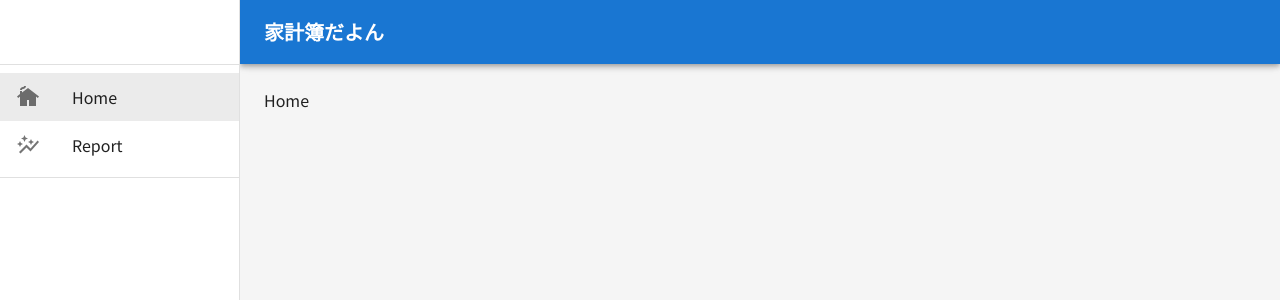
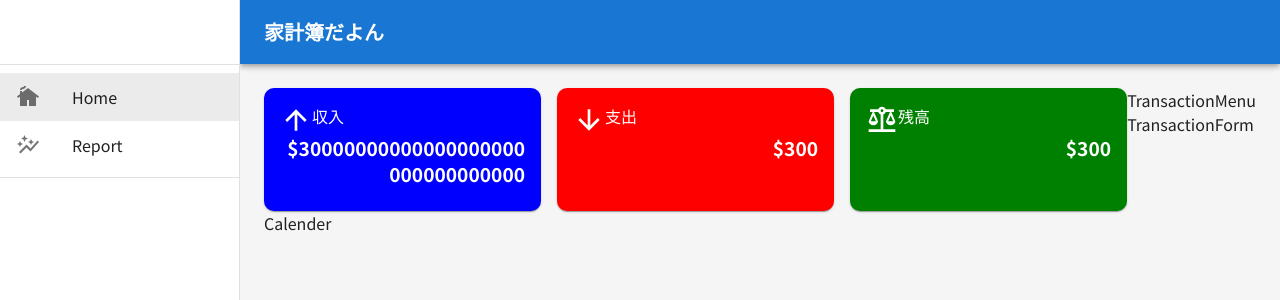
Before and after one commit to kotatama18/house_hold_app, a React (Create React App) app: page / in a window 1280 px wide. Shown: the top 300 px of the page. Built offline with nearby package versions, Linux system fonts and the light colour scheme.

Commit message:
18. 月の修正を表示するコンポーネントの見た目を作ろう

```diff
--- /dev/null
+++ b/src/components/Calender.tsx
@@ -0,0 +1,9 @@
+import React from 'react'
+
+const Calender = () => {
+  return (
+    <div>Calender</div>
+  )
+}
+
+export default Calender
--- /dev/null
+++ b/src/components/MonthlySummary.tsx
@@ -0,0 +1,74 @@
+import { Card, CardContent, Grid, Stack, Typography} from '@mui/material'
+import React from 'react'
+import ArrowUpwardIcon from '@mui/icons-material/ArrowUpward';
+import ArrowDownwardIcon from '@mui/icons-material/ArrowDownward';
+import BalanceIcon from '@mui/icons-material/Balance';
+
+const MonthlySummary = () => {
+  return (
+    // spacingで全Grid毎の間隔をつける  mgで要素全体の下に余白をつける
+    <Grid container spacing={{xs: 1, sm:2}} mg={2}>
+        {/* 収入 */}
+        {/* Grid毎にxs={4}とすることでトータル12を4ずつ使うようにしている */}
+        <Grid item xs={4} display={"flex"} flexDirection={"column"}>
+            <Card sx={{bgcolor: "blue", color: "white", borderRadius: "10px", flexGrow: 1,}}>
+                <CardContent sx={{padding:{xs: 1, sm: 2}}}>
+                    <Stack direction={"row"}>
+                        <ArrowUpwardIcon sx={{fontSize: "2rem"}} />
+                        <Typography>収入</Typography>
+                    </Stack>
+                    <Typography
+                    textAlign={"right"}
+                    variant="h5"
+                    fontWeight={"fontWeightBold"}
+                    // wordBreakは文字が大きくなった時用の処理？
+                    sx={{wordBreak: "break-word", fontSize:{xs: ".8rem", sm: "1rem", md:"1.2rem"}}}
+                    >
+                        $30000000000000000000000000000000
+                    </Typography>
+                </CardContent>
+            </Card>
+        </Grid>
+        {/* 支出 */}
+        <Grid item xs={4} display={"flex"} flexDirection={"column"}>
+            <Card sx={{bgcolor: "red", color: "white", borderRadius: "10px", flexGrow: 1,}}>
+                <CardContent sx={{padding:{xs: 1, sm: 2}}}>
+                    <Stack direction={"row"}>
+                        <ArrowDownwardIcon sx={{fontSize: "2rem"}} />
+                        <Typography>支出</Typography>
+                    </Stack>
+                    <Typography
+                    textAlign={"right"}
+                    variant="h5"
+                    fontWeight={"fontWeightBold"}
+                    sx={{wordBreak: "break-word", fontSize:{xs: ".8rem", sm: "1rem", md:"1.2rem"}}}
+                    >
+                        $300
+                    </Typography>
+                </CardContent>
+            </Card>
+        </Grid>
+        {/* 残高 */}
+        <Grid item xs={4} display={"flex"} flexDirection={"column"}>
+            <Card sx={{bgcolor: "green", color: "white", borderRadius: "10px", flexGrow: 1,}}>
+                <CardContent sx={{padding:{xs: 1, sm: 2}}}>
+                    <Stack direction={"row"}>
+                        <BalanceIcon sx={{fontSize: "2rem"}} />
+                        <Typography>残高</Typography>
+                    </Stack>
+                    <Typography
+                    textAlign={"right"}
+                    variant="h5"
+                    fontWeight={"fontWeightBold"}
+                    sx={{wordBreak: "break-word", fontSize:{xs: ".8rem", sm: "1rem", md:"1.2rem"}}}
+                    >
+                        $300
+                    </Typography>
+                </CardContent>
+            </Card>
+        </Grid>
+    </Grid>
+  )
+}
+
+export default MonthlySummary
--- /dev/null
+++ b/src/components/TransactionForm.tsx
@@ -0,0 +1,9 @@
+import React from 'react'
+
+const TransactionForm = () => {
+  return (
+    <div>TransactionForm</div>
+  )
+}
+
+export default TransactionForm
--- /dev/null
+++ b/src/components/TransactionMenu.tsx
@@ -0,0 +1,9 @@
+import React from 'react'
+
+const TransactionMenu = () => {
+  return (
+    <div>TransactionMenu</div>
+  )
+}
+
+export default TransactionMenu
--- a/src/pages/Home.tsx
+++ b/src/pages/Home.tsx
@@ -1,8 +1,26 @@
+import { Box } from '@mui/material'
 import React from 'react'
+import MonthlySummary from '../components/MonthlySummary.tsx'
+import Calender from '../components/Calender.tsx'
+import TransactionMenu from '../components/TransactionMenu.tsx'
+import TransactionForm from '../components/TransactionForm.tsx'
 
 const Home = () => {
   return (
-    <div>Home</div>
+    <Box sx={{display:'flex'}}>
+      {/* 左側のコンテンツ */}
+      {/* flexGrowを使えば画面幅を狭くした場合にここが画面いっぱいに残るようになる */}
+      <Box sx={{flexGrow: 1}}>
+        <MonthlySummary />
+        <Calender />
+      </Box>
+
+      {/* 右側のコンテンツ */}
+      <Box>
+        <TransactionMenu />
+        <TransactionForm />
+      </Box>
+    </Box>
   )
 }
 
```
